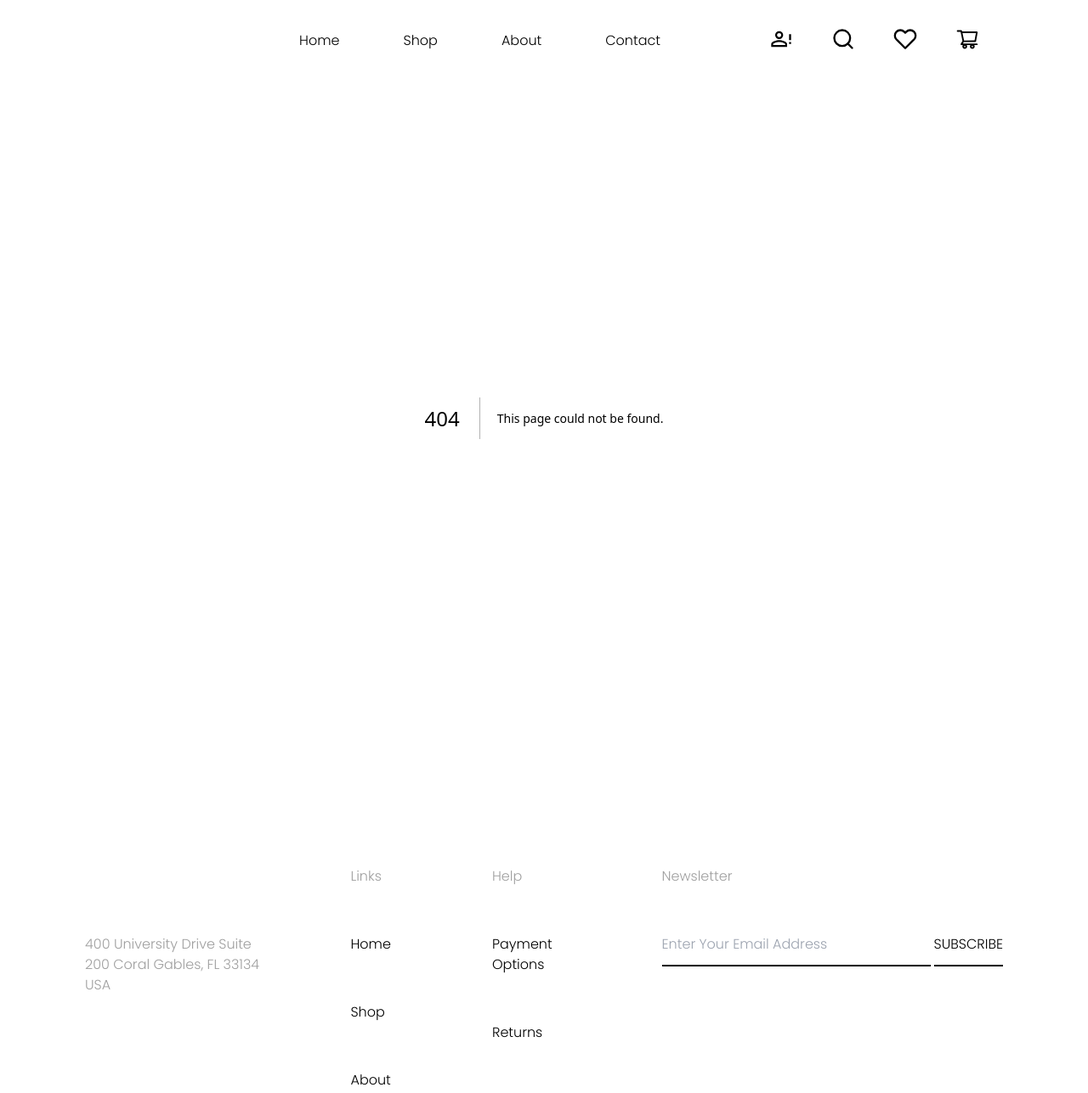
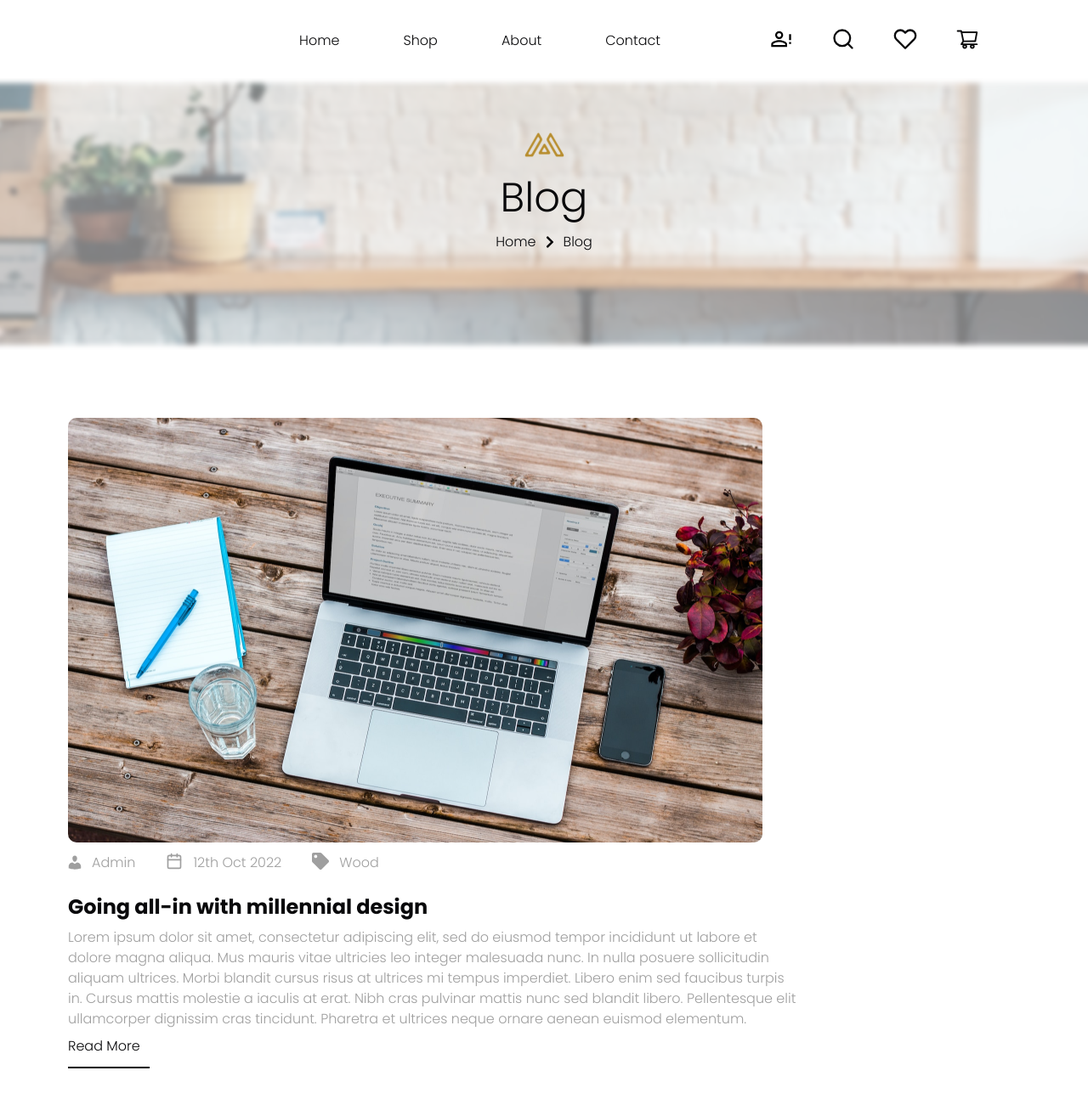
Before and after one commit to NaumanNavaid/hackathon, a Next.js app: page /blog in a window 1280 px wide. Before the commit this address had no page. Shown: the top 1287 px of the page at 85% size. Built offline with nearby package versions, Linux system fonts and the light colour scheme.

Commit message:
completion stages started

```diff
--- /dev/null
+++ b/src/app/blog/page.tsx
@@ -0,0 +1,133 @@
+import React from 'react'
+import { FaChevronRight , FaTag } from 'react-icons/fa'
+import Image from 'next/image'
+import { FiCalendar } from 'react-icons/fi'
+import Link from 'next/link'
+const page = () => {
+  return (
+    <div>
+         <div className='bg-cover bg-center h-[320px]  flex flex-col '
+    style={{backgroundImage: "url('/Images/Background 2.svg')"}}>
+       <div className='flex flex-col  items-center justify-center mt-10'>
+         <Image src="/icon/Logo.svg" width={77} height={77} alt='Logo'/>
+          <h1 className='font-medium text-5xl'>Blog</h1>
+         <div className='flex gap-2 mt-4 text-base' >
+           <p className='font-medium'>Home</p>
+           <FaChevronRight  className='w-4 h-4 mt-1'/>
+           <p className='font-light'>Blog</p>
+
+              </div>
+       </div>
+    </div>
+
+    <div className='mt-20 lg:mx-20 flex gap-4'>
+      <div className='flex flex-col gap-14'>
+         <div className='flex flex-col '>
+            <Image
+              src="/Images/Blog1.svg"
+              width={817}
+              height={500}
+              alt='blog'
+              />
+            <div className='flex gap-9 mt-3 text-[#9F9F9F] font-normal text-base'>
+                 <div className='flex gap-3'>
+                  <Image src="/icon/Profile.svg" width={16} height={17}    alt='/Blog'/>
+                   <p>Admin</p>
+                </div>
+                <div className='flex gap-3 '>
+                        <FiCalendar className='w-5 h-5'/>
+                        <p>12th Oct 2022</p>
+                </div>
+                <div className='flex gap-3 '>
+                        <FaTag className='w-5 h-5'/>
+                        <p>Wood</p>
+                </div>
+             </div>
+
+            <div className='flex flex-col mt-6 gap-2'>
+                <h1 className='font-semibold text-2xl'>Going all-in with millennial design</h1>
+
+                <p className='text-base font-normal text-[#9f9f9f] '>Lorem ipsum dolor sit amet, consectetur adipiscing elit, sed do eiusmod tempor incididunt ut labore et <br />dolore magna aliqua. Mus mauris vitae ultricies leo integer malesuada nunc. In nulla posuere sollicitudin <br />aliquam ultrices. Morbi blandit cursus risus at ultrices mi tempus imperdiet. Libero enim sed faucibus turpis <br />in. Cursus mattis molestie a iaculis at erat. Nibh cras pulvinar mattis nunc sed blandit libero. Pellentesque elit <br />ullamcorper dignissim cras tincidunt. Pharetra et ultrices neque ornare aenean euismod elementum.</p>
+                <div className='w-24 pb-3 border-b-2 border-black '>
+                   <Link href="#" className='font-medium text-base  '>Read More</Link>
+                   </div>
+
+             </div>
+        </div>
+
+        <div className='flex flex-col '>
+            <Image
+              src="/Images/Blog1.svg"
+              width={817}
+              height={500}
+              alt='blog'
+              />
+            <div className='flex gap-9 mt-3 text-[#9F9F9F] font-normal text-base'>
+                 <div className='flex gap-3'>
+                  <Image src="/icon/Profile.svg" width={16} height={17}    alt='/Blog'/>
+                   <p>Admin</p>
+                </div>
+                <div className='flex gap-3 '>
+                        <FiCalendar className='w-5 h-5'/>
+                        <p>12th Oct 2022</p>
+                </div>
+                <div className='flex gap-3 '>
+                        <FaTag className='w-5 h-5'/>
+                        <p>Wood</p>
+                </div>
+             </div>
+
+            <div className='flex flex-col mt-6 gap-2'>
+                <h1 className='font-semibold text-2xl'>Going all-in with millennial design</h1>
+
+                <p className='text-base font-normal text-[#9f9f9f] '>Lorem ipsum dolor sit amet, consectetur adipiscing elit, sed do eiusmod tempor incididunt ut labore et <br />dolore magna aliqua. Mus mauris vitae ultricies leo integer malesuada nunc. In nulla posuere sollicitudin <br />aliquam ultrices. Morbi blandit cursus risus at ultrices mi tempus imperdiet. Libero enim sed faucibus turpis <br />in. Cursus mattis molestie a iaculis at erat. Nibh cras pulvinar mattis nunc sed blandit libero. Pellentesque elit <br />ullamcorper dignissim cras tincidunt. Pharetra et ultrices neque ornare aenean euismod elementum.</p>
+                <div className='w-24 pb-3 border-b-2 border-black '>
+                   <Link href="#" className='font-medium text-base  '>Read More</Link>
+                   </div>
+
+             </div>
+        </div>
+
+        <div className='flex flex-col '>
+            <Image
+              src="/Images/Blog1.svg"
+              width={817}
+              height={500}
+              alt='blog'
+              />
+            <div className='flex gap-9 mt-3 text-[#9F9F9F] font-normal text-base'>
+                 <div className='flex gap-3'>
+                  <Image src="/icon/Profile.svg" width={16} height={17}    alt='/Blog'/>
+                   <p>Admin</p>
+                </div>
+                <div className='flex gap-3 '>
+                        <FiCalendar className='w-5 h-5'/>
+                        <p>12th Oct 2022</p>
+                </div>
+                <div className='flex gap-3 '>
+                        <FaTag className='w-5 h-5'/>
+                        <p>Wood</p>
+                </div>
+             </div>
+
+            <div className='flex flex-col mt-6 gap-2'>
+                <h1 className='font-semibold text-2xl'>Going all-in with millennial design</h1>
+
+                <p className='text-base font-normal text-[#9f9f9f] '>Lorem ipsum dolor sit amet, consectetur adipiscing elit, sed do eiusmod tempor incididunt ut labore et <br />dolore magna aliqua. Mus mauris vitae ultricies leo integer malesuada nunc. In nulla posuere sollicitudin <br />aliquam ultrices. Morbi blandit cursus risus at ultrices mi tempus imperdiet. Libero enim sed faucibus turpis <br />in. Cursus mattis molestie a iaculis at erat. Nibh cras pulvinar mattis nunc sed blandit libero. Pellentesque elit <br />ullamcorper dignissim cras tincidunt. Pharetra et ultrices neque ornare aenean euismod elementum.</p>
+                <div className='w-24 pb-3 border-b-2 border-black '>
+                   <Link href="#" className='font-medium text-base  '>Read More</Link>
+                   </div>
+
+             </div>
+        </div>
+    </div>
+
+    <div className='flex flex-col gap-10 ml-4'>
+
+     </div>
+</div>
+</div>
+  )
+}
+
+export default page
--- a/src/app/component/blog.tsx
+++ b/src/app/component/blog.tsx
@@ -23,8 +23,8 @@ const blog = () => {
               alt='Sofa 3' />
               <div className='flex flex-col gap-3 mt-5 text-center'>
                   <h1 className='text-xl font-normal'>Going all-in with millennial design</h1>
-                 <div className='w-32 mx-28'>
-                   <Link href="#" className='font-medium text-2xl pb-3 border-b-2 border-black '>Read More</Link>
+                 <div className='w-36 mx-28 pb-3 border-b-2  border-black'>
+                   <Link href="#" className='font-medium text-2xl  '>Read More</Link>
                    </div>
                  <div className='flex gap-5 items-center justify-center mt-3 font-light text-base'>
                      <div className='flex gap-3'>
@@ -47,9 +47,10 @@ const blog = () => {
              alt='Sofa 3' />
               <div className='flex flex-col gap-3 mt-5 text-center'>
                   <h1 className='text-xl font-normal'>Going all-in with millennial design</h1>
-                 <div className='w-32 mx-28'>
-                   <Link href="#" className='font-medium text-2xl pb-3 border-b-2 border-black '>Read More</Link>
+                  <div className='w-36 mx-28 pb-3 border-b-2  border-black'>
+                   <Link href="#" className='font-medium text-2xl  '>Read More</Link>
                    </div>
+
                  <div className='flex gap-5 items-center justify-center mt-3 font-light text-base'>
                      <div className='flex gap-3'>
                          <FiClock className='w-[18px] h-[18px] mt-1 '/>
@@ -71,8 +72,8 @@ const blog = () => {
                 alt='Sofa 3' />
               <div className='flex flex-col gap-3 mt-5 text-center'>
                   <h1 className='text-xl font-normal'>Going all-in with millennial design</h1>
-                 <div className='w-32 mx-28'>
-                   <Link href="#" className='font-medium text-2xl pb-3 border-b-2 border-black '>Read More</Link>
+                  <div className='w-36 mx-28 pb-3 border-b-2  border-black'>
+                   <Link href="#" className='font-medium text-2xl  '>Read More</Link>
                    </div>
                  <div className='flex gap-5 items-center justify-center mt-3 font-light text-base'>
                      <div className='flex gap-3'>
--- a/src/app/component/header.tsx
+++ b/src/app/component/header.tsx
@@ -17,7 +17,7 @@ const Header = () => {
 
   return (
     <div className='relative'>
-      {/* Desktop Navigation - Unchanged */}
+
       <div className='hidden lg:flex lg:gap-32 lg:items-end lg:justify-end'>
         <ul className='font-medium lg:text-base lg:gap-[75px] flex my-8'>
           <Link href="/" className='hover:text-gray-600'>Home</Link>
@@ -45,7 +45,6 @@ const Header = () => {
         </div>
       </div>
 
-      {/* Mobile Navigation */}
       <div className='lg:hidden'>
         {/* Mobile Menu Toggle */}
         <div className='flex justify-between items-center p-4'>
@@ -82,7 +81,7 @@ const Header = () => {
           />
         )}
 
-        {/* Mobile Menu */}
+
         <div
           className={`
             fixed top-0 left-0 w-64 h-full bg-white
@@ -94,7 +93,7 @@ const Header = () => {
             <Link
               href="/"
               className='block py-2 text-lg'
-              onClick={toggleMobileMenu}
+
             >
               Home
             </Link>
```
Also changed, not shown: public/Images/Blog1.svg (added), public/icon/profile.svg (added).
